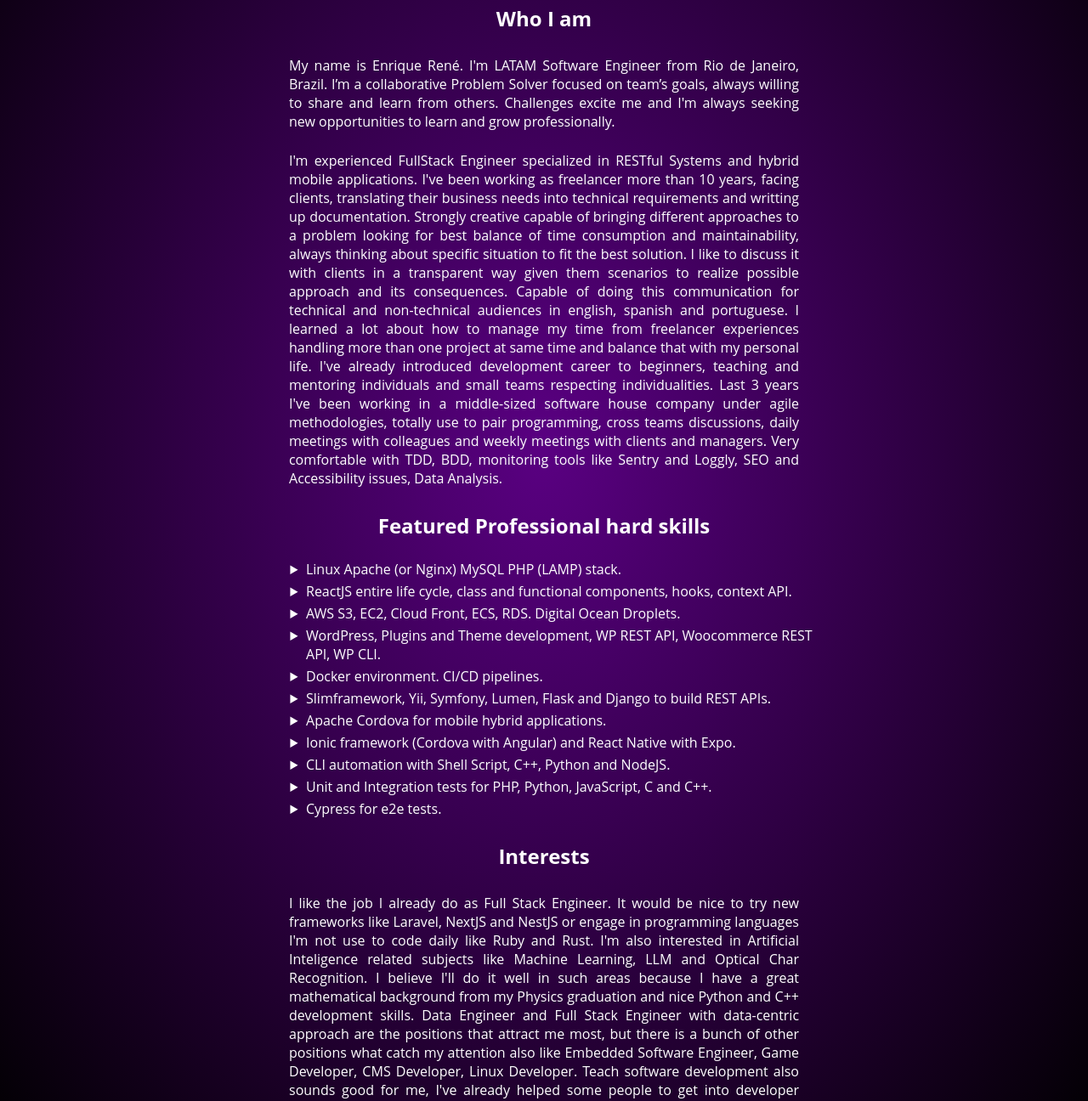
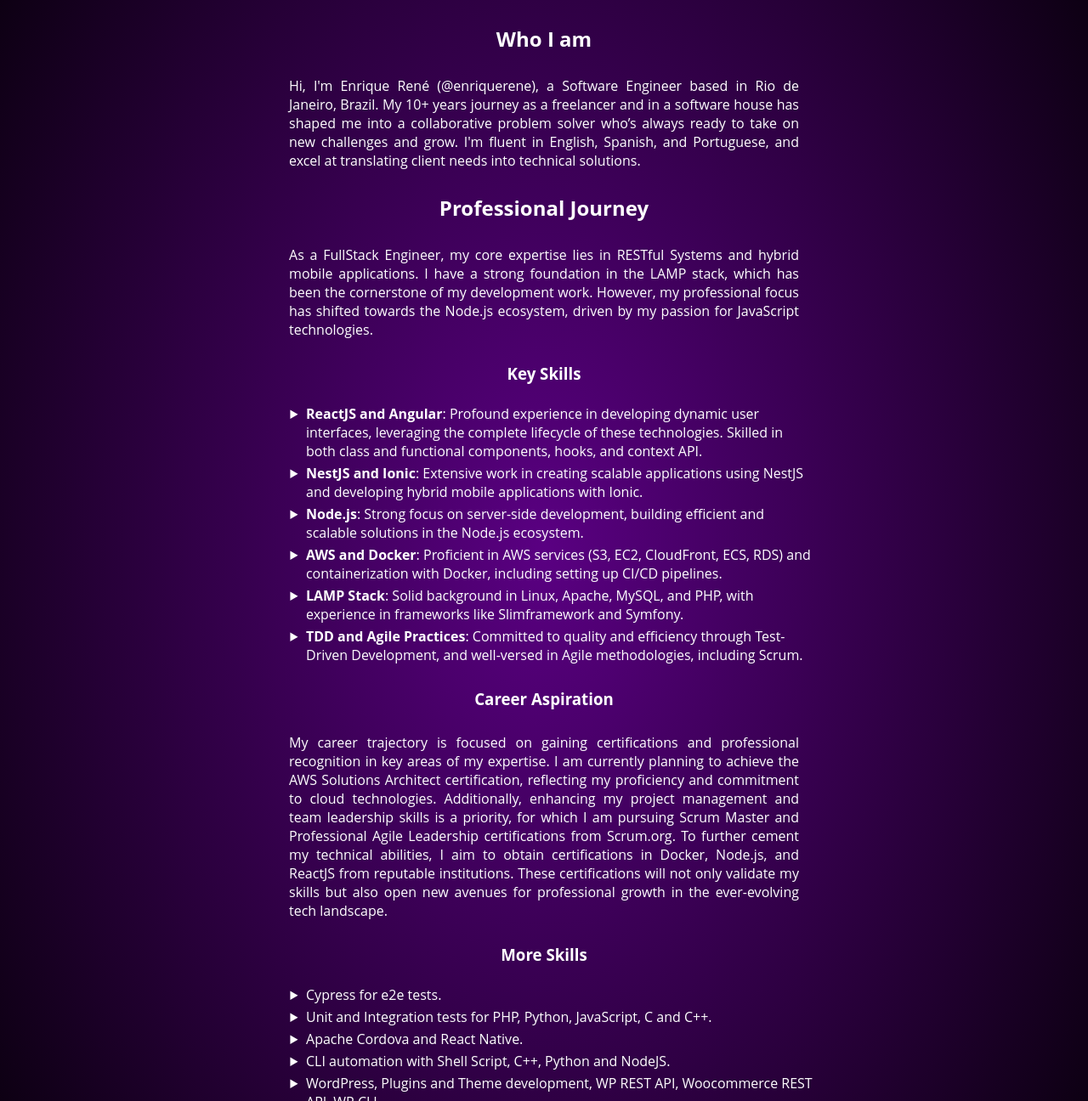
Before and after one commit to enriquerene/curriculum-vitae, a plain HTML site: page index.html in a window 1280 px wide. Shown: the part 313-1609 px from the top of the page at 85% size. Drawn offline with Linux system fonts and the light colour scheme; a web font is replaced by a local one.

Commit message:
focus on node.js stack

```diff
--- a/index.html
+++ b/index.html
@@ -22,35 +22,33 @@
     <link href="assets/css/main.css" rel="stylesheet" />
 
     <!-- Primary Meta Tags -->
-        <title>Enrique René | Software Engineer</title>
-        <meta name="title" content="Enrique René | Software Engineer" />
-        <meta name="description" content="Linux Apache (or Nginx) MySQL PHP (LAMP) stack; ReactJS entire life cycle, class and functional components, hooks, context API; AWS S3, EC2, Cloud Front, ECS, RDS. Digital Ocean Droplets; WordPress, Plugins and Theme development, WP REST API, Woocommerce REST API, WP CLI; Docker environment. CI/CD pipelines; Slimframework, Yii, Symfony, Lumen, Flask and Django to build REST APIs; Apache Cordova for mobile hybrid applications; Ionic framework (Cordova with Angular) and React Native with Expo; CLI automation with Shell Script, C++, Python and NodeJS; Unit and Integration tests for PHP, Python, JavaScript, C and C++; Cypress for e2e tests;" />
+    <title>Enrique René | Senior FullStack Engineer - Node.js & ReactJS specialist</title>
+    <meta name="title" content="Enrique René | Senior FullStack Engineer - Node.js & ReactJS specialist" />
+    <meta name="description" content="Enrique René: Experienced FullStack Engineer specializing in Node.js ecosystem and ReactJS. Proficient in building scalable RESTful Systems, hybrid mobile applications with Angular, Ionic, and NestJS. Strong foundation in LAMP stack, AWS, Docker, and TDD. Skilled in CI/CD pipelines, Agile Scrum methodologies, and cross-technology integration including PHP, Python, and C++. Passionate about continuous learning and professional development in software engineering." />
+
 
     <!-- Open Graph / Facebook -->
     <meta property="og:type" content="website" />
     <meta property="og:url" content="https://enriquerene.com.br/assets/img/enriquerene_meta.png" />
-        <meta property="og:title" content="Enrique René | Software Engineer" />
-        <meta property="og:description" content="Linux Apache (or Nginx) MySQL PHP (LAMP) stack; ReactJS entire life cycle, class and functional components, hooks, context API; AWS S3, EC2, Cloud Front, ECS, RDS. Digital Ocean Droplets; WordPress, Plugins and Theme development, WP REST API, Woocommerce REST API, WP CLI; Docker environment. CI/CD pipelines; Slimframework, Yii, Symfony, Lumen, Flask and Django to build REST APIs; Apache Cordova for mobile hybrid applications; Ionic framework (Cordova with Angular) and React Native with Expo; CLI automation with Shell Script, C++, Python and NodeJS; Unit and Integration tests for PHP, Python, JavaScript, C and C++; Cypress for e2e tests;" />
+    <meta property="og:title" content="Enrique René | Senior FullStack Engineer - Node.js & ReactJS specialist" />
+    <meta property="og:description" content="Enrique René: Experienced FullStack Engineer specializing in Node.js ecosystem and ReactJS. Proficient in building scalable RESTful Systems, hybrid mobile applications with Angular, Ionic, and NestJS. Strong foundation in LAMP stack, AWS, Docker, and TDD. Skilled in CI/CD pipelines, Agile Scrum methodologies, and cross-technology integration including PHP, Python, and C++. Passionate about continuous learning and professional development in software engineering." />
     <meta property="og:image" content="https://enriquerene.com.br/assets/img/enriquerene_meta.png" />
 
     <!-- Twitter -->
     <meta property="twitter:card" content="summary_large_image" />
     <meta property="twitter:url" content="https://enriquerene.com.br/assets/img/enriquerene_meta.png" />
-        <meta property="twitter:title" content="Enrique René | Engenheiro de Software e Administrador Linux" />
-        <meta property="twitter:description" content="Linux Apache (or Nginx) MySQL PHP (LAMP) stack; ReactJS entire life cycle, class and functional components, hooks, context API; AWS S3, EC2, Cloud Front, ECS, RDS. Digital Ocean Droplets; WordPress, Plugins and Theme development, WP REST API, Woocommerce REST API, WP CLI; Docker environment. CI/CD pipelines; Slimframework, Yii, Symfony, Lumen, Flask and Django to build REST APIs; Apache Cordova for mobile hybrid applications; Ionic framework (Cordova with Angular) and React Native with Expo; CLI automation with Shell Script, C++, Python and NodeJS; Unit and Integration tests for PHP, Python, JavaScript, C and C++; Cypress for e2e tests;" />
+    <meta property="twitter:title" content="Enrique René | Senior FullStack Engineer - Node.js & ReactJS specialist" />
+    <meta property="twitter:description" content="Enrique René: Experienced FullStack Engineer specializing in Node.js ecosystem and ReactJS. Proficient in building scalable RESTful Systems, hybrid mobile applications with Angular, Ionic, and NestJS. Strong foundation in LAMP stack, AWS, Docker, and TDD. Skilled in CI/CD pipelines, Agile Scrum methodologies, and cross-technology integration including PHP, Python, and C++. Passionate about continuous learning and professional development in software engineering." />
     <meta property="twitter:image" content="https://enriquerene.com.br/assets/img/enriquerene_meta.png" />
   </head>
   <body>
     <main>
       <section id="featured">
         <div id="title">
-                    <img
-                        src="assets/img/enriquerene.jpg"
-                        alt=""
-                    />
+          <img src="assets/img/enriquerene.jpg" alt="" />
           <h1>
             <span>Enrique René</span>
-                        <small>Software Engineer</small>
+            <small>Senior FullStack Engineer<br /><span class="nodejs">Node.js</span> & <span class="reactjs">ReactJS</span> specialist</small>
           </h1>
         </div>
         <address>
@@ -105,24 +103,35 @@
       </section>
       <section id="presentation">
         <h2 class="resume-title">Who I am</h2>
-                <p class="resume">My name is Enrique René. I'm LATAM Software Engineer from Rio de Janeiro, Brazil. I’m a collaborative Problem Solver focused on team’s goals, always willing to share and learn from others. Challenges excite me and I'm always seeking new opportunities to learn and grow professionally.</p>
-                <p class="resume">I'm experienced FullStack Engineer specialized in RESTful Systems and hybrid mobile applications. I've been working as freelancer more than 10 years, facing clients, translating their business needs into technical requirements and writting up documentation. Strongly creative capable of bringing different approaches to a problem looking for best balance of time consumption and maintainability, always thinking about specific situation to fit the best solution. I like to discuss it with clients in a transparent way given them scenarios to realize possible approach and its consequences. Capable of doing this communication for technical and non-technical audiences in english, spanish and portuguese. I learned a lot about how to manage my time from freelancer experiences handling more than one project at same time and balance that with my personal life. I've already introduced development career to beginners, teaching and mentoring individuals and small teams respecting individualities. Last 3 years I've been working in a middle-sized software house company under agile methodologies, totally use to pair programming, cross teams discussions, daily meetings with colleagues and weekly meetings with clients and managers. Very comfortable with TDD, BDD, monitoring tools like Sentry and Loggly, SEO and Accessibility issues, Data Analysis.</p>
-                <h2 class="resume-title">Featured Professional hard skills</h2>
+        <p class="resume">Hi, I'm Enrique René (@enriquerene), a Software Engineer based in Rio de Janeiro, Brazil. My 10+ years journey as a freelancer and in a software house has shaped me into a collaborative problem solver who’s always ready to take on new challenges and grow. I'm fluent in English, Spanish, and Portuguese, and excel at translating client needs into technical solutions.</p>
+        <h2 class="resume-title">Professional Journey</h2>
+        <p class="resume">As a FullStack Engineer, my core expertise lies in RESTful Systems and hybrid mobile applications. I have a strong foundation in the LAMP stack, which has been the cornerstone of my development work. However, my professional focus has shifted towards the Node.js ecosystem, driven by my passion for JavaScript technologies.</p>
+
+        <h3 class="resume-title">Key Skills</h3>
         <ul class="skills-list">
-                    <li class="skill">Linux Apache (or Nginx) MySQL PHP (LAMP) stack.</li>
-                    <li class="skill">ReactJS entire life cycle, class and functional components, hooks, context API.</li>
-                    <li class="skill">AWS S3, EC2, Cloud Front, ECS, RDS. Digital Ocean Droplets.</li>
+          <li class="skill"><strong>ReactJS and Angular</strong>: Profound experience in developing dynamic user interfaces, leveraging the complete lifecycle of these technologies. Skilled in both class and functional components, hooks, and context API.</li>
+          <li class="skill"><strong>NestJS and Ionic</strong>: Extensive work in creating scalable applications using NestJS and developing hybrid mobile applications with Ionic.</li>
+          <li class="skill"><strong>Node.js</strong>: Strong focus on server-side development, building efficient and scalable solutions in the Node.js ecosystem.</li>
+          <li class="skill"><strong>AWS and Docker</strong>: Proficient in AWS services (S3, EC2, CloudFront, ECS, RDS) and containerization with Docker, including setting up CI/CD pipelines.</li>
+          <li class="skill"><strong>LAMP Stack</strong>: Solid background in Linux, Apache, MySQL, and PHP, with experience in frameworks like Slimframework and Symfony.</li>
+          <li class="skill"><strong>TDD and Agile Practices</strong>: Committed to quality and efficiency through Test-Driven Development, and well-versed in Agile methodologies, including Scrum.</li>
+        </ul>
+
+        <h3 class="resume-title">Career Aspiration</h3>
+        <p class="resume">My career trajectory is focused on gaining certifications and professional recognition in key areas of my expertise. I am currently planning to achieve the AWS Solutions Architect certification, reflecting my proficiency and commitment to cloud technologies. Additionally, enhancing my project management and team leadership skills is a priority, for which I am pursuing Scrum Master and Professional Agile Leadership certifications from Scrum.org. To further cement my technical abilities, I aim to obtain certifications in Docker, Node.js, and ReactJS from reputable institutions. These certifications will not only validate my skills but also open new avenues for professional growth in the ever-evolving tech landscape.</p>
+
+        <h3 class="resume-title">More Skills</h3>
+        <ul class="skills-list">
+          <li class="skill">Cypress for e2e tests.</li>
+          <li class="skill">Unit and Integration tests for PHP, Python, JavaScript, C and C++.</li>
+          <li class="skill">Apache Cordova and React Native.</li>
+          <li class="skill">CLI automation with Shell Script, C++, Python and NodeJS.</li>
           <li class="skill">WordPress, Plugins and Theme development, WP REST API, Woocommerce REST API, WP CLI.</li>
-                    <li class="skill">Docker environment. CI/CD pipelines.</li>
-                    <li class="skill">Slimframework, Yii, Symfony, Lumen, Flask and Django to build REST APIs.</li>
-                    <li class="skill">Apache Cordova for mobile hybrid applications.</li>
-                    <li class="skill">Ionic framework (Cordova with Angular) and React Native with Expo.</li>
-                    <li class="skill">CLI automation with Shell Script, C++, Python and NodeJS.</li>
-                    <li class="skill">Unit and Integration tests for PHP, Python, JavaScript, C and C++.</li>
-                    <li class="skill">Cypress for e2e tests.</li>
+          <li class="skill">Yii, Lumen, Flask and Django REST Framework.</li>
         </ul>
+
         <h2 class="resume-title">Interests</h2>
-                <p class="resume">I like the job I already do as Full Stack Engineer. It would be nice to try new frameworks like Laravel, NextJS and NestJS or engage in programming languages I'm not use to code daily like Ruby and Rust. I'm also interested in Artificial Inteligence related subjects like Machine Learning, LLM and Optical Char Recognition. I believe I'll do it well in such areas because I have a great mathematical background from my Physics graduation and nice Python and C++ development skills. Data Engineer and Full Stack Engineer with data-centric approach are the positions that attract me most, but there is a bunch of other positions what catch my attention also like Embedded Software Engineer, Game Developer, CMS Developer, Linux Developer. Teach software development also sounds good for me, I've already helped some people to get into developer career and get jobs.</p>
+        <p class="resume">As a FullStack Engineer, I am drawn to roles that allow me to leverage my JavaScript/TypeScript skills, particularly in the Node.js environment. I am also interested in exploring AI-related areas like Machine Learning and Optical Character Recognition, backed by my strong mathematical background and Python skills. Teaching and mentoring in software development is another passion, having already guided many into successful tech careers.</p>
       </section>
     </main>
   </body>
--- a/sass/main.scss
+++ b/sass/main.scss
@@ -1,18 +1,7 @@
 $primary: #5a0082;
 $secondary: #000;
-$theme-colors: (
-	"primary": $primary,
-	"php": #8892be,
-	"js": #f7df1e,
-	"python": #4584b6,
-	"git": #fc6d26,
-	"github": #000000,
-	"linux": #333333,
-	"react": #00d8ff,
-	"bootstrap": #7952B3,
-	"ts": #7952B3,
-	"telegram": #0088cc,
-);
+$reactjs: #00d8ff;
+$nodejs: #68a063; /* 3c873a */
 
 html,
 body {
@@ -22,6 +11,13 @@ body {
   min-height: 100%;
 }
 
+.nodejs {
+  color: $nodejs;
+}
+
+.reactjs {
+  color: $reactjs;
+}
 
 main {
     background-image: radial-gradient( $primary, $secondary );
@@ -55,6 +51,7 @@ main {
           align-items: flex-end;
           justify-content: center;
           font-size: 1.5rem;
+          text-align: right;
 
           small {
             font-size: 0.725em;
@@ -68,7 +65,7 @@ main {
       align-items: center;
       justify-content: center;
       padding: 1rem 0;
-      max-width: 600px;
+      max-width: 720px;
       margin: 0 auto;
 
       a {
```
Also changed, not shown: assets/css/main.css. Lines whose indentation alone changed are shown as unchanged.
